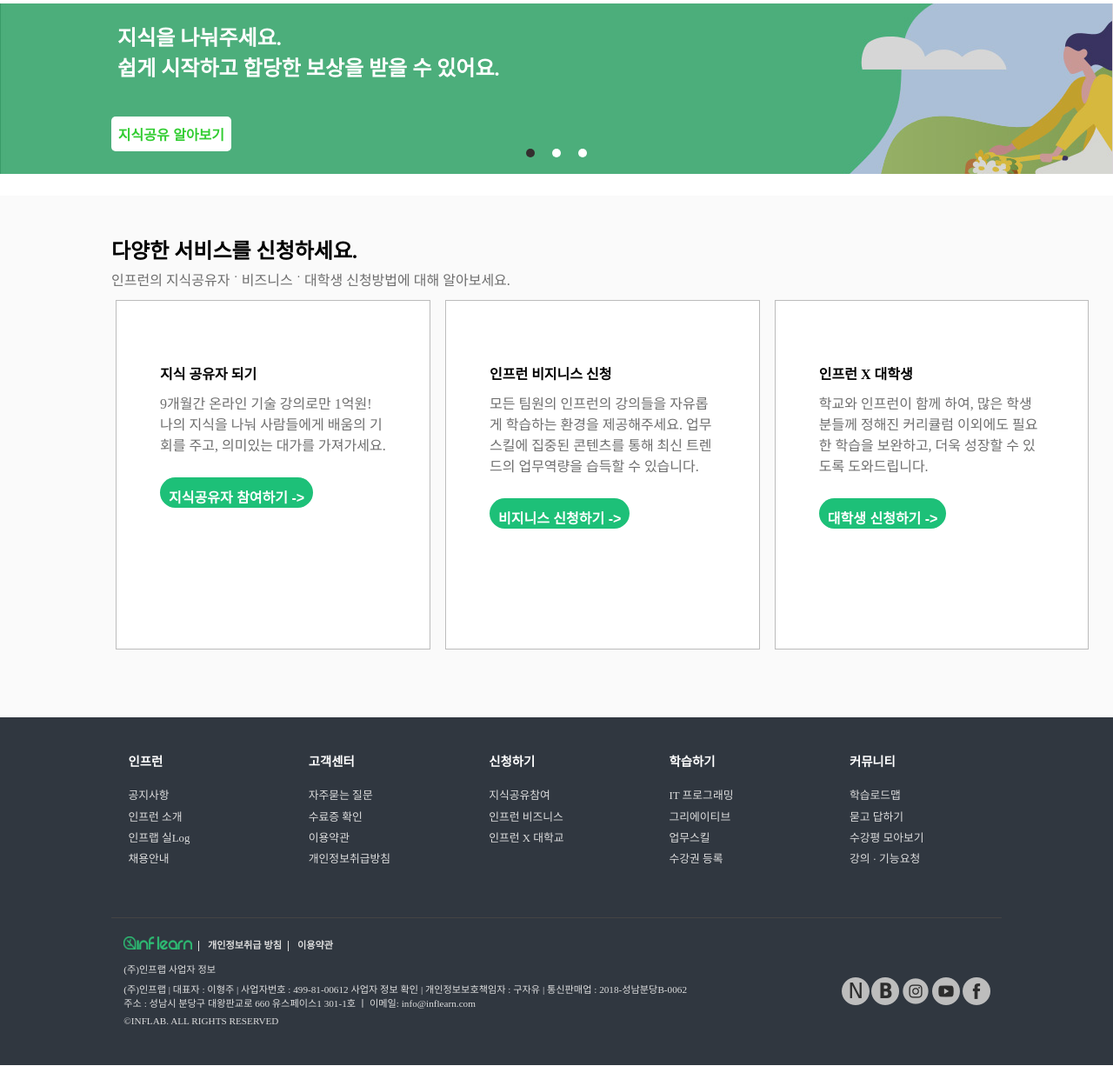
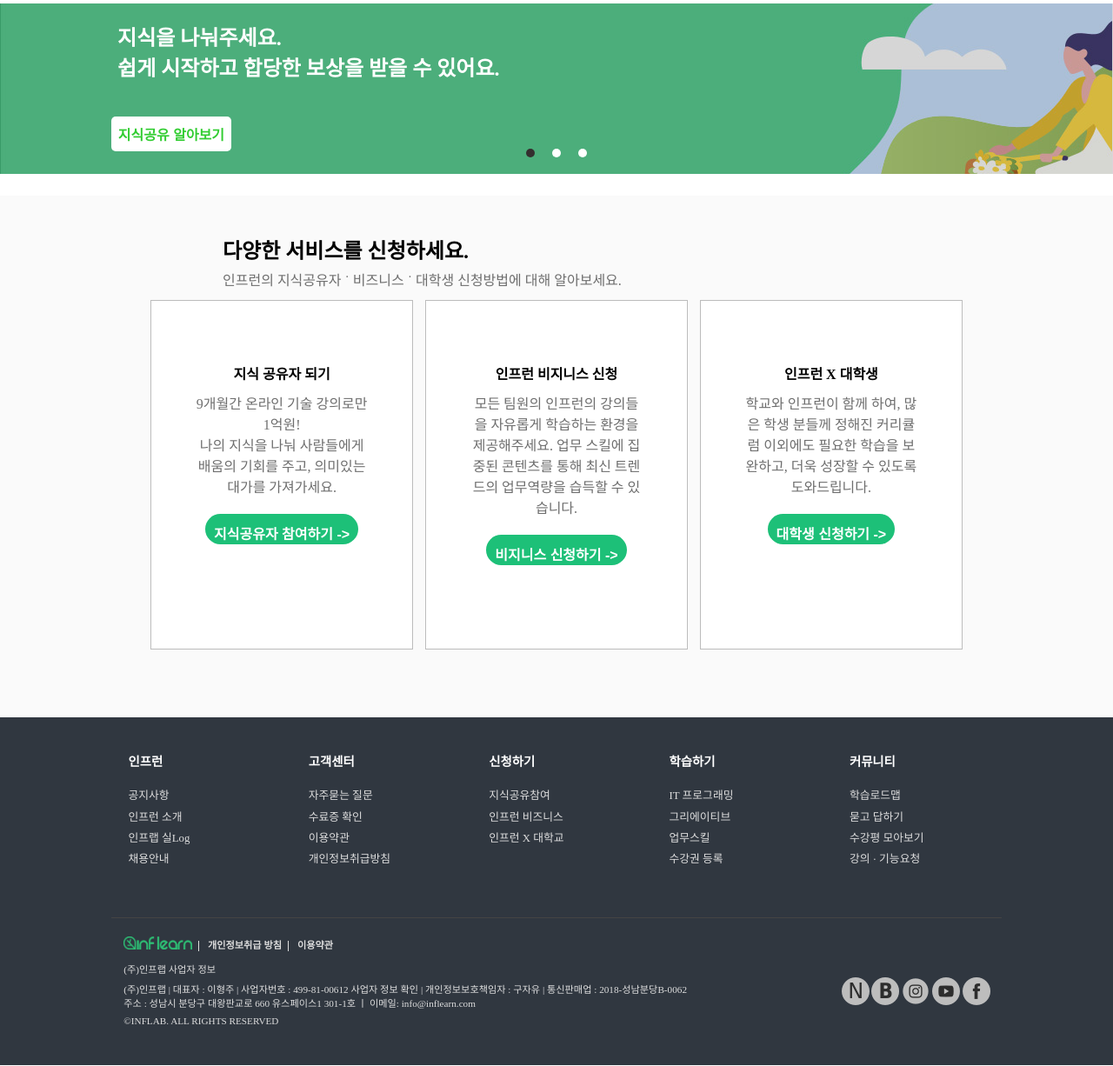
Before and after one commit to sebin1213/Project_clone, a Django app: page / in a window 1280 px wide; the page is wider, and only the part inside the window is pictured. Shown: the part 2825-4051 px from the top of that part at 87% size. Run offline with Django 3.2, Linux system fonts and the light colour scheme.

Commit message:
좌우스크롤 생기는 현상 제거

```diff
--- a/inflearn/config/static/css/Box.css
+++ b/inflearn/config/static/css/Box.css
@@ -9,6 +9,8 @@
 
 #mainHeaderBox {
     width:80%;
+    text-align: center;
+    margin: 0 auto;
     height:600px;
     background-color:#FAFAFA;
     }
@@ -18,6 +20,7 @@
     justify-content: center;
     align-items: center;
     margin-bottom:20px;
+    text-align: initial;
     }
 
 .header {
@@ -28,14 +31,13 @@
     }
 
 .mainBox {
-    width:130%;
+    width:100%;
     background-color:#FAFAFA;
 
 
     }
 
 #Box_1 {
-    margin-left:10%;
     width: 19.5%;
     height: 300px;
     padding: 50px;
```
